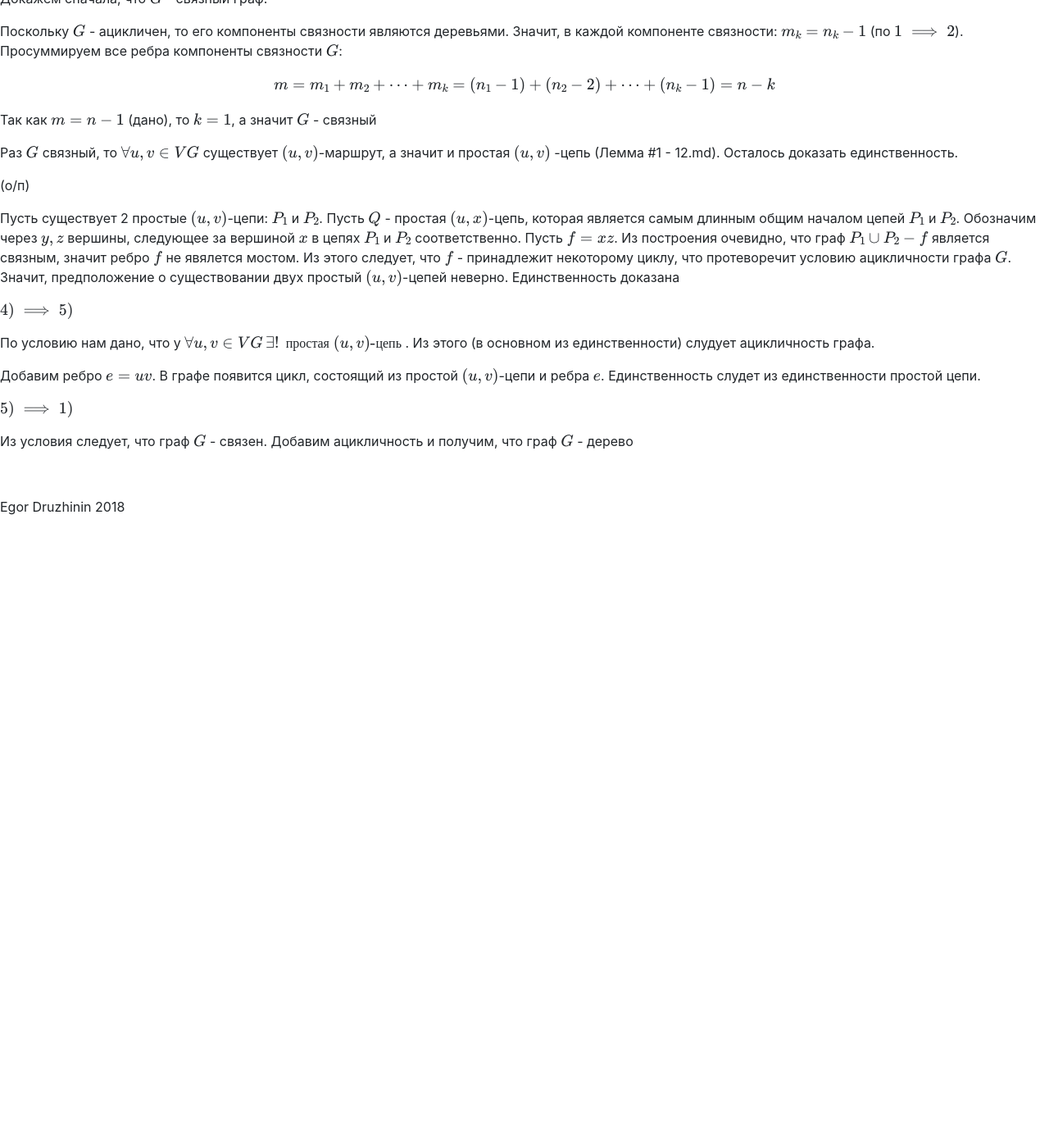
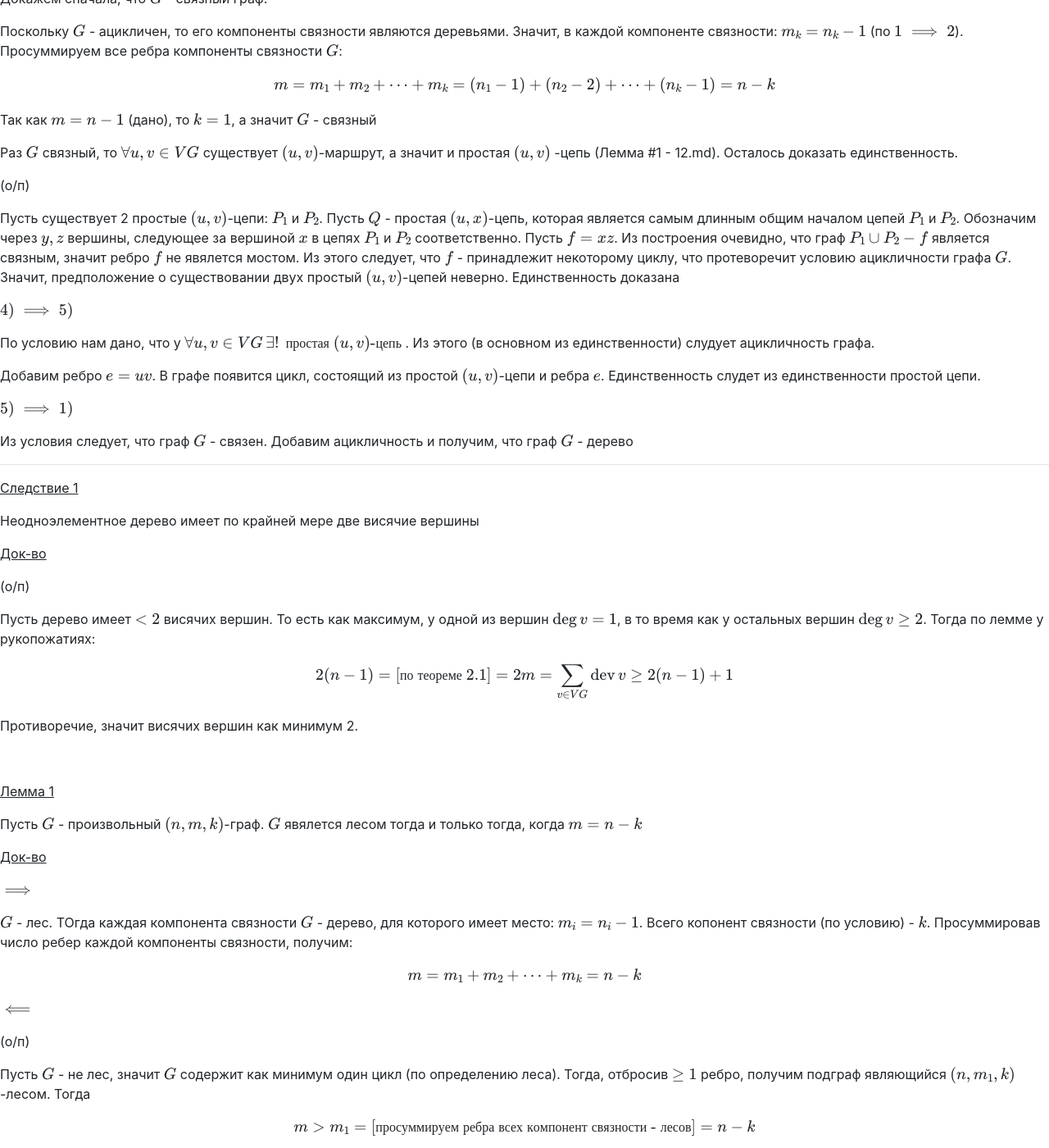
Before and after one commit to hexlify/comb, a Jekyll site: the page built from p/21.md, in a window 1280 px wide and 1400 px high, scrolled down 1065 px. Shown: the whole window at 82% size. Built offline with Jekyll 4.4.1, drawn with Linux system fonts in a browser that asks for light colours; nearby versions of some CDN libraries; formulas are drawn with MathJax 3; before the commit the page ends 1695 px from its top, so only the background shows below that; some of the changed text lies outside the part shown.

Commit message:
Добавлена новая глафа. Исправен поиск

```diff
--- a/p/21.md
+++ b/p/21.md
@@ -85,4 +85,88 @@
 
 Из условия следует, что граф $G$ - связен. Добавим ацикличность и получим, что граф $G$ - дерево
 
+___
+
+<u>Следствие 1</u>
+
+Неодноэлементное дерево имеет по крайней мере две висячие вершины
+
+<u>Док-во</u>
+
+(о/п)
+
+Пусть дерево имеет $< 2$ висячих вершин. То есть как максимум, у одной из вершин $\text{deg}\,v = 1$,  в то время как у остальных вершин $\text{deg}\,v \ge 2$. Тогда по лемме у рукопожатиях:
+
+$$
+ 2(n - 1) = [\text{по теореме 2.1}] = 2m = \sum_{v \in VG} \text{dev}\,v \ge 2(n-1) + 1
+$$
+
+Противоречие, значит висячих вершин как минимум 2.
+
 &nbsp;
+
+<u>Лемма 1</u>
+
+Пусть $G$ - произвольный $(n, m, k)$-граф. $G$ явялется лесом тогда и только тогда, когда $m = n - k$
+
+<u>Док-во</u>
+
+$\implies$
+
+$G$ - лес. ТОгда каждая компонента связности $G$ - дерево, для которого имеет место: $m_i = n_i - 1$. Всего копонент связности (по условию) - $k$. Просуммировав число ребер каждой компоненты связности, получим:
+
+$$
+m = m_1 + m_2 + \cdots + m_k = n - k
+$$
+
+$\impliedby$
+
+(о/п)
+
+Пусть $G$ - не лес, значит $G$ содержит как минимум один цикл (по определению леса). Тогда, отбросив $\ge 1$ ребро, получим подграф являющийся $(n, m_1, k)$-лесом. Тогда
+
+$$
+m > m_1 = [\text{просуммируем ребра всех компонент связности - лесов}] = n - k
+$$
+
+Получили противоречие, значит $G$ - лес
+
+&nbsp;
+
+Возьмем некоторый связный граф $G$. Если $G$ содержит хотя бы один цикл, то при удалении
+некоторого ребра, мы  уменьшим число циклов по крайней мере на 1, сохранив связность графа.
+Разрушая циклы данного графа, мы когда-то придем к остовному подграфу, который будет деревом
+(без циклов). Такой подграф называется **остовным деревом**. Число ребер, такого остовного дерева будет равняться $n - 1$. Значит, для получения остовного дерева нам нужно удалить
+$m - n + 1$ вершин.
+
+
+
+
+Теперь граф $G$ будет произвольным $(n,m,k)$-графом. Тогда объединение остовных деревьев данного
+графа назовем **остовным лесом** или просто **остовом**. Поскольку такой лес будет содержать
+$n - k$ ребер, то нам надо удалить $m - n + k$ для получения остова.
+
+
++ Число $r^*(G) = m - n + k$ называется **цикломатическим числом** $G$
++ Число $r(G) = n - k$ называется **рангом** $G$
+
+&nbsp;
+
+<u>Лемма 2</u>
+
+Пусть $G$ - проивзольный граф. Тогда
+
+1. $G$ ацикличен $\iff$ $r^*(G) = 0$
+2. $G$ содержит единственный цикл $\iff$ $r^*(G) = 1$
+
+&nbsp;
+
+<u>Лемма 3</u>
+
+Любой аицлический подграф графа $G$ содержится в некотором его остове
+
+&nbsp;
+
+<u>Лемма 4</u>
+
+Пусть $S$ и $T$ - остоы графа $G$. Для некоторого ребра $e \in ES$ существует такое ребро $f \in ET$, что подграф $s - e + f$ является остовом
```
Also changed, not shown: index.md (+0 -4 lines), p/11.md (+5 -1 lines).
